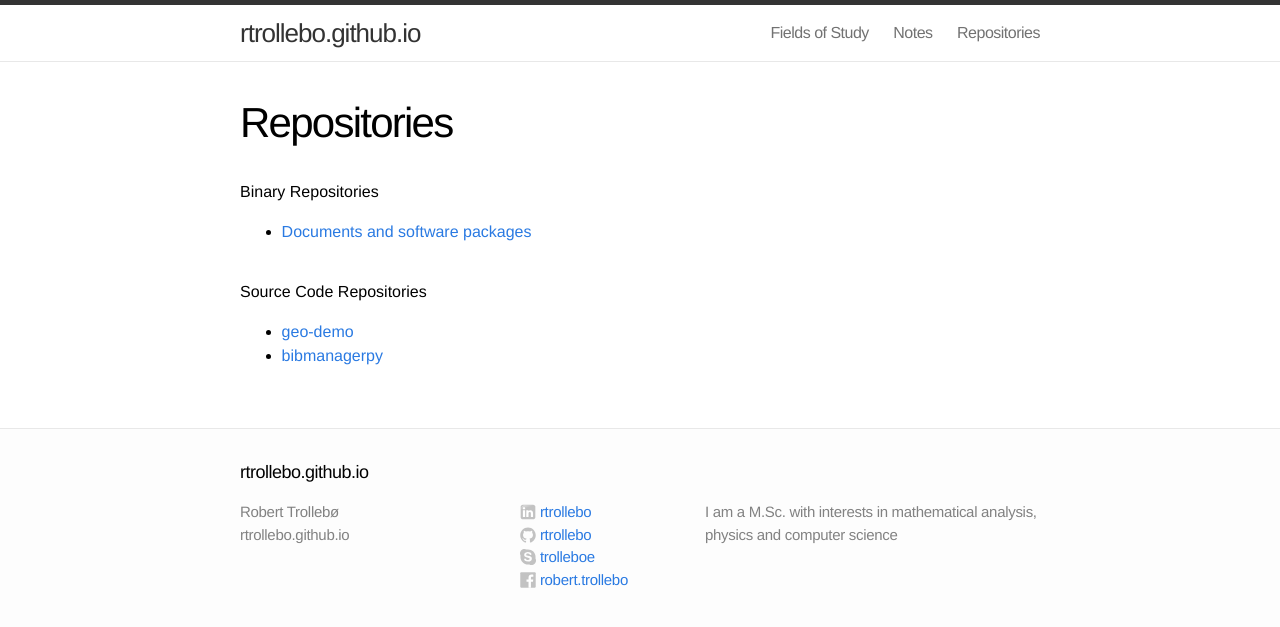
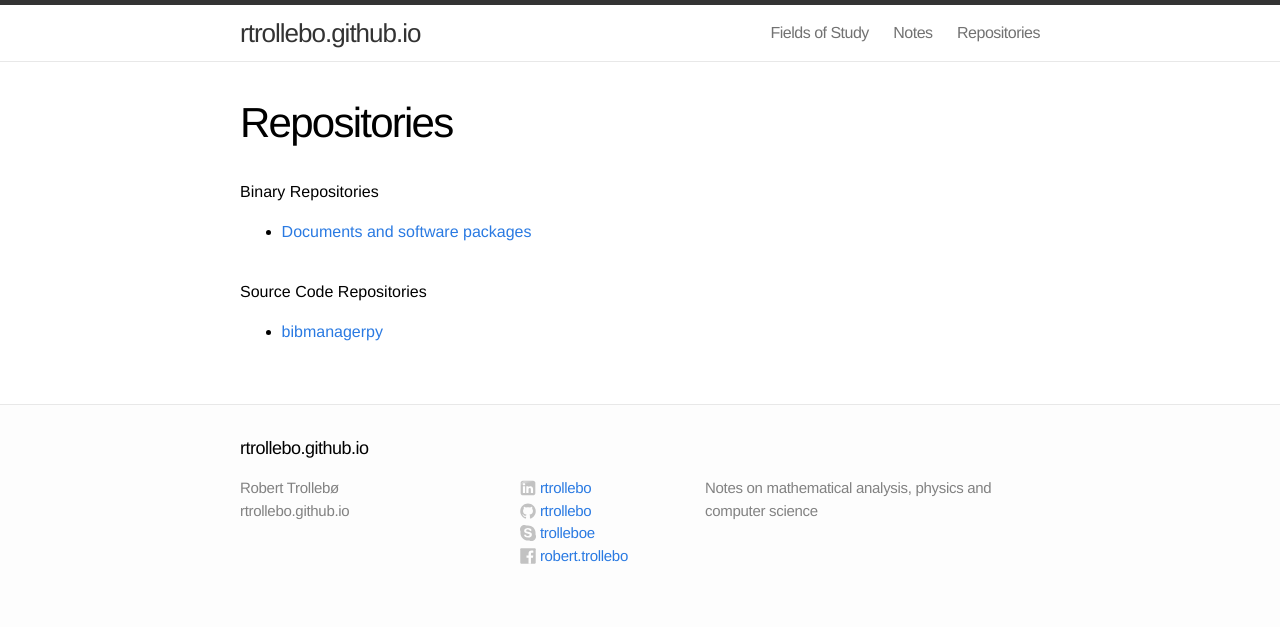
Before and after one commit to rtrollebo/rtrollebo.github.io, a Jekyll site: the page built from repositories.md, in a window 1280 px wide. Shown: the top 627 px of the page. Built offline with Jekyll 4.4.1, drawn with Linux system fonts in a browser that asks for light colours.

Commit message:
rtrollebo.github.io-v1.0.3
Edit description

Remove link to demo-repository.

```diff
--- a/_config.yml
+++ b/_config.yml
@@ -1,6 +1,6 @@
 # Site settings
 title: rtrollebo.github.io
-description: "I am a M.Sc. with interests in mathematical analysis, physics and computer science"
+description: "Notes on mathematical analysis, physics and computer science"
 baseurl: ""
 url: "github.com/rtrollebo"
 skype_username: trolleboe
--- a/repositories.md
+++ b/repositories.md
@@ -11,5 +11,4 @@ permalink: /repositories/
 
 # Source Code Repositories
 
-* [geo-demo](http://www.github.com/rtrollebo/geo-demo)
 * [bibmanagerpy](http://www.github.com/rtrollebo/bibmanagerpy)
```
